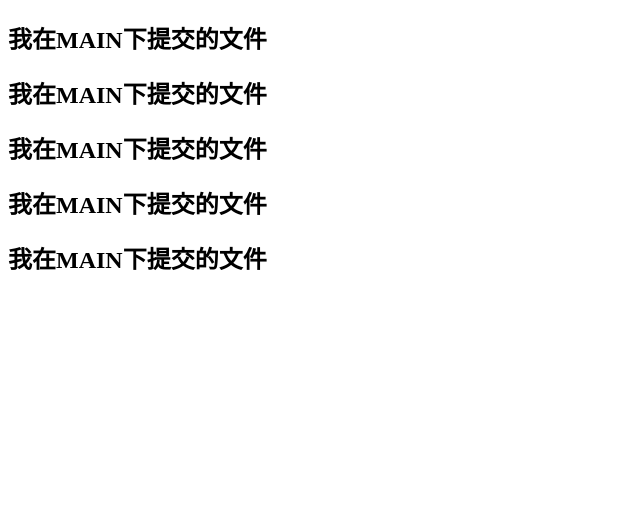
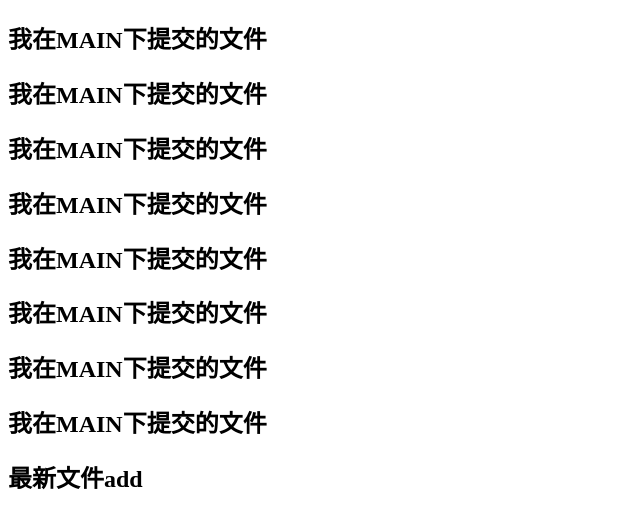
Before and after one commit to sunyang0302/newproject, a plain HTML site: page index.html in a window 1280 px wide. Shown: the whole page, without its empty margins (0-640 px from the left). Drawn offline with Linux system fonts and the light colour scheme.

Commit message:
小帕菜

```diff
--- a/index.html
+++ b/index.html
@@ -16,5 +16,9 @@
     <h2>我在MAIN下提交的文件</h2>
     <h2>我在MAIN下提交的文件</h2>
     <h2>我在MAIN下提交的文件</h2>
+    <h2>我在MAIN下提交的文件</h2>
+    <h2>我在MAIN下提交的文件</h2>
+    <h2>我在MAIN下提交的文件</h2>
+    <h2>最新文件add</h2>
 </body>
 </html>
```
